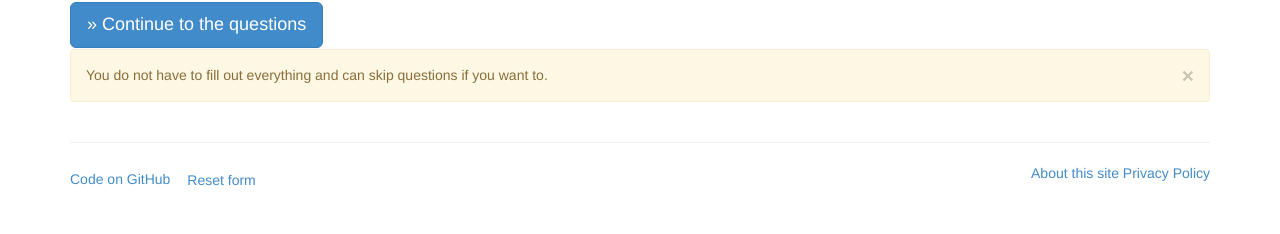
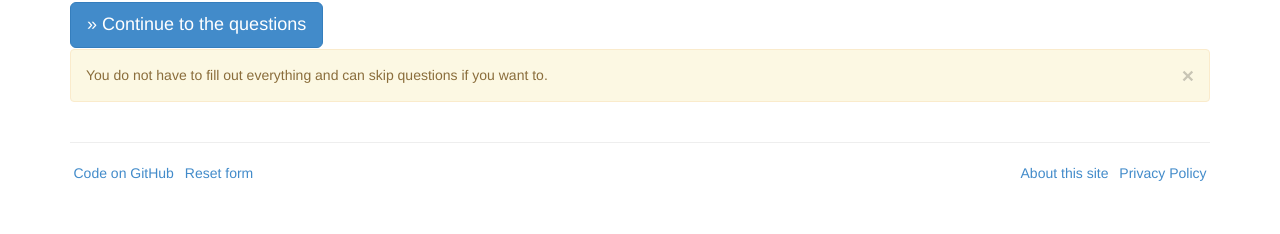
Before and after one commit to okfde/eucopyright, a Jekyll site: the page built from index.html, in a window 1280 px wide. Shown: the part 802-1036 px from the top of the page. Built offline with Jekyll 4.4.1, drawn with Linux system fonts in a browser that asks for light colours; comment, search, counter and statistics services are not loaded; before the commit the page ends 1013 px from its top, so only the background shows below that.

Commit message:
Fix footer styles

```diff
--- a/_includes/footer.html
+++ b/_includes/footer.html
@@ -1,12 +1,7 @@
 <div class="row footer-row">
   <div class="col-lg-12">
     <hr/>
-    <div class="row">
-      <div class="col-lg-6">
-        <a href="https://github.com/okfde/eucopyright">Code on GitHub</a>
-        <button class="delete-localstorage btn btn-link" style="display:none">Reset form</button>
-      </div>
-      <div class="col-lg-6 text-right">
+    <div class="pull-right">
       <a href="http://fixcopyright.eu/about-us/">
         About this site
       </a>
@@ -14,6 +9,7 @@
         Privacy Policy
       </a>
     </div>
+    <a href="https://github.com/okfde/eucopyright">Code on GitHub</a>
+    <a href="#" class="delete-localstorage" style="display:none">Reset form</a>
   </div>
 </div>
-</div>
--- a/css/style.css
+++ b/css/style.css
@@ -82,6 +82,11 @@
 
 .footer-row {
   padding: 1em 0;
+  margin-bottom: 40px;
+}
+
+.footer-row a {
+  margin: 0 0.25em;
 }
 
 .toggle {
```
Lines whose indentation alone changed are shown as unchanged.
